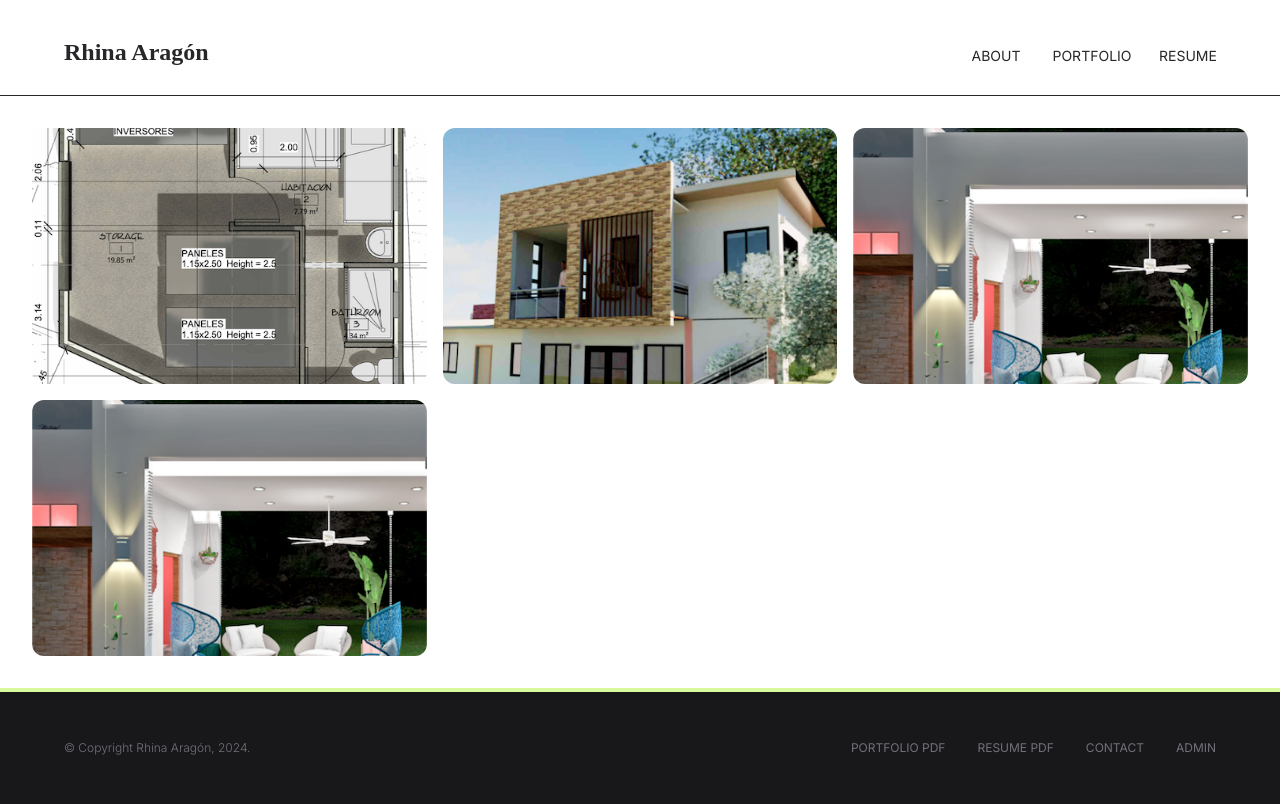
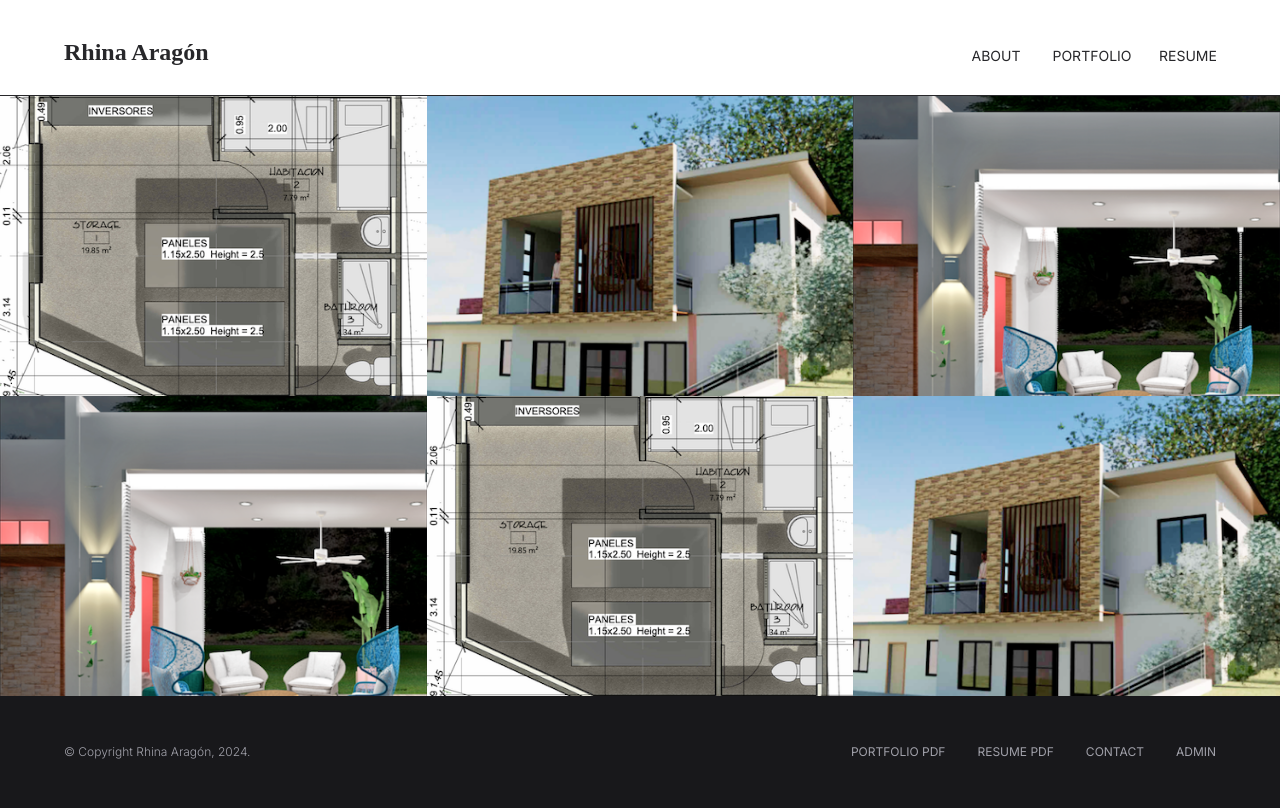
Before and after one commit to liz-garcia/architect-portfolio, a React (Vite) app in the folder client/: page /portfolio/projects in a window 1280 px wide. Built offline with nearby package versions, Linux system fonts and the light colour scheme; no server answers; a web font is replaced by a local one.

Commit message:
Created new ImageGridCover component. Fixed border for footer.

```diff
--- a/client/src/components/Footer.jsx
+++ b/client/src/components/Footer.jsx
@@ -2,7 +2,7 @@ import { Link } from "react-router-dom";
 
 // Tailwind CSS utility classes
 const footerStyle =
-  "h-[12dvh] w-full text-xs text-zinc-500 bg-zinc-900 p-12 px-16 pb-16 flex justify-between items-stretch md:flex-col-reverse md:px-8 md:py-14 md:gap-4 md:items-center md:place-content-center xs:h-[16dvh] xs:py-16 3xl:text-lg 3xl:px-20 border-t-4 border-lime-200";
+  "h-[12dvh] w-full text-xs text-zinc-400 bg-zinc-900 p-12 px-16 pb-16 flex justify-between items-stretch md:flex-col-reverse md:px-8 md:py-14 md:gap-4 md:items-center md:place-content-center xs:h-[16dvh] xs:py-16 3xl:text-lg 3xl:px-20";
 const copyrightStyle = "";
 const linksListStyle = "";
 const ulStyle =
--- /dev/null
+++ b/client/src/components/Galleries/ImageGridCover.jsx
@@ -0,0 +1,26 @@
+import PropTypes from "prop-types";
+
+// Tailwind CSS styles
+const gridContainerStyle =
+  "w-full h-full grid grid-cols-3 sm:grid-cols-2 2xs:grid-cols-1";
+const gridItemStyle = "w-full h-full object-cover";
+
+// ImageGrid component
+const ImageGridCover = ({ images }) => {
+  return (
+    <div className={gridContainerStyle}>
+      {images.map((src, index) => (
+        <div key={index} className="overflow-hidden">
+          <img src={src} alt={`Image ${index + 1}`} className={gridItemStyle} />
+        </div>
+      ))}
+    </div>
+  );
+};
+
+// Prop-types validation
+ImageGridCover.propTypes = {
+  images: PropTypes.arrayOf(PropTypes.string).isRequired,
+};
+
+export default ImageGridCover;
--- a/client/src/pages/Home/ContactSection.jsx
+++ b/client/src/pages/Home/ContactSection.jsx
@@ -4,7 +4,7 @@ import SecondaryLink from "../../components/Buttons/SecondaryLink.jsx";
 
 // Tailwind utility classes
 const contactStyle =
-  "h-screen min-h-fit p-24 xl:p-20 lg:p-16 mt-4 flex items-center border-t-4 border-lime-200 bg-zinc-900 place-content-center portrait:h-fit 3xl:h-[50vh] h-1260-w-1024:h-[50vh] h-1260-w-1024:max-h-fit ipad-surface-pro:portrait:h-fit xs:portrait:py-8 xs:portrait:px-6 md:landscape:h-fit";
+  "h-screen min-h-fit p-24 xl:p-20 lg:p-16 mt-4 flex items-center border-y-8 border-lime-200 bg-zinc-900 place-content-center portrait:h-fit 3xl:h-[50vh] h-1260-w-1024:h-[50vh] h-1260-w-1024:max-h-fit ipad-surface-pro:portrait:h-fit xs:portrait:py-8 xs:portrait:px-6 md:landscape:h-fit";
 const containerStyle =
   "box-content mx-auto my-auto flex flex-col place-content-stretch gap-8 md:landscape:gap-4 3xl:gap-8 portrait:h-5/6 portrait:w-7/8 xs:portrait:w-full landscape:h-4/6 landscape:w-6/8 landscape:flex-row md:landscape:flex-col min-h-fit portrait:place-content-center ipad-surface-pro:portrait:h-[80vh] ipad-surface-pro:portrait:h-fit";
 const contactImageStyle =
--- a/client/src/pages/Portfolio/Projects.jsx
+++ b/client/src/pages/Portfolio/Projects.jsx
@@ -1,16 +1,16 @@
-import ImageGrid from "../../components/Galleries/ImageGrid";
+import ImageGridCover from "../../components/Galleries/ImageGridCover.jsx";
 import project1 from "../../assets/projects/project1.png";
 import project2 from "../../assets/projects/project2.png";
 import project3 from "../../assets/projects/project3.png";
 
-const projectsPageStyle = "animate-fadeInUp w-screen h-[74vh] p-8 xs:p-4";
+const projectsPageStyle = "bg-zinc-900 animate-fadeIn w-screen h-[75vh]";
 
 const Projects = () => {
-  const images = [project1, project2, project3, project3];
+  const images = [project1, project2, project3, project3, project1, project2,];
 
   return (
     <div id="projectsPage" className={projectsPageStyle}>
-      <ImageGrid images={images} />
+      <ImageGridCover images={images} />
     </div>
   );
 };
```
